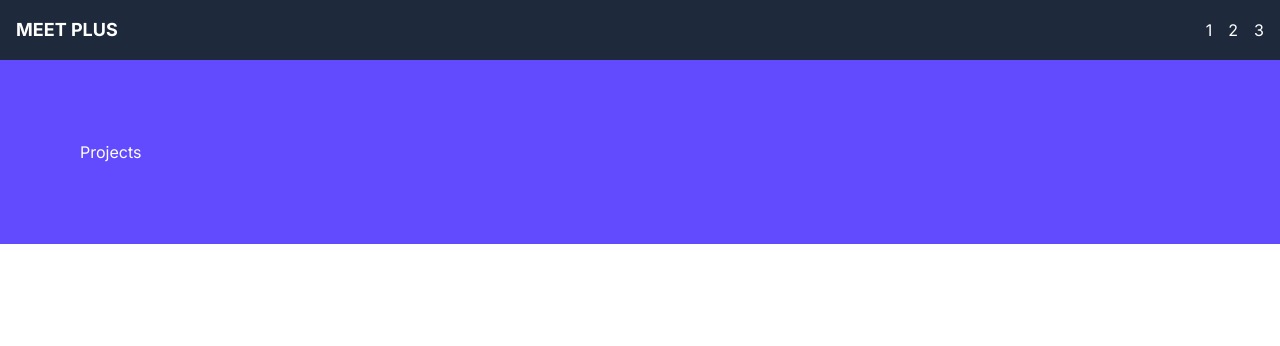
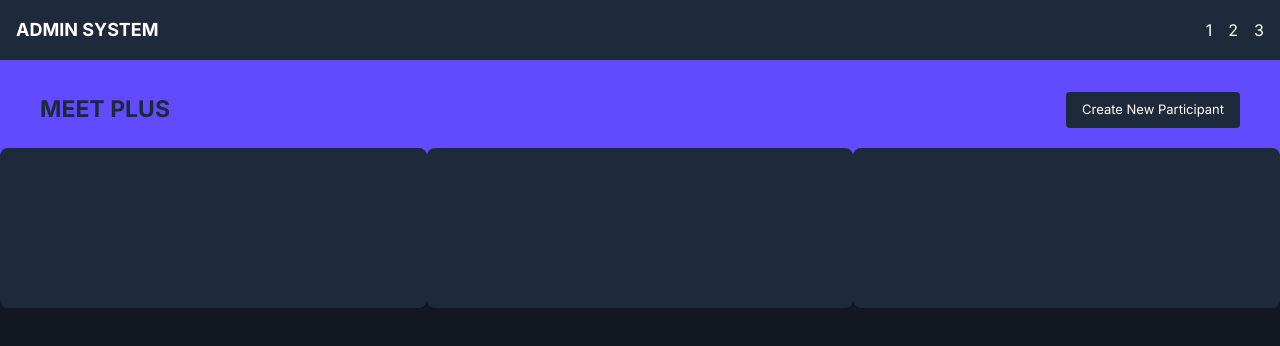
Before and after one commit to 3-RACEHORSE/FE_Admin, a Next.js app: page / in a window 1280 px wide. Shown: the top 346 px of the page. Built offline with nearby package versions, Linux system fonts and the light colour scheme.

Commit message:
feat: 페러렐을 위한, 버튼 레이아웃 구현 (#1)

```diff
--- a/src/app/globals.css
+++ b/src/app/globals.css
@@ -17,6 +17,7 @@
 }
 
 body {
+  background-color: #121822;
   margin: 0;
 }
 
--- a/src/components/layout/Header.tsx
+++ b/src/components/layout/Header.tsx
@@ -2,7 +2,7 @@ export default function Header() {
   return (
     <header className="bg-[#1e293B] text-white">
       <div className="container mx-auto flex justify-between items-center p-4">
-        <div className="text-lg font-bold">MEET PLUS</div>
+        <div className="text-lg font-bold">ADMIN SYSTEM</div>
         <nav className="flex space-x-4">
           <div className="hover:underline">1</div>
           <div className="hover:underline">2</div>
--- a/src/components/layout/TopNav.tsx
+++ b/src/components/layout/TopNav.tsx
@@ -1,8 +1,27 @@
 export default function TopNav() {
   return (
-    <nav className="bg-[#624BFF] text-white">
-      <div className="container mx-auto flex justify-between items-center p-20">
-        Projects
+    <nav className="bg-[#624BFF] text-white relative">
+      <div className="max-w-screen-lg mx-auto flex justify-between items-end pt-6 pb-36 px-20"></div>
+
+      <div className="absolute top-0 left-0 mt-8 ml-10 text-[23px] font-bold text-[#1e2938]">
+        MEET PLUS
+      </div>
+      <button className="absolute top-0 right-0 mt-8 mr-10 bg-[#1e293B] px-4 py-2 text-[13px] rounded">
+        Create New Participant
+      </button>
+      <div className="absolute -bottom-20 left-0 w-full flex justify-evenly">
+        <div
+          className="h-40 rounded-lg bg-[#1e293B]"
+          style={{ width: "450px" }}
+        ></div>
+        <div
+          className="h-40 rounded-lg bg-[#1e293B]"
+          style={{ width: "450px" }}
+        ></div>
+        <div
+          className="h-40 rounded-lg bg-[#1e293B]"
+          style={{ width: "450px" }}
+        ></div>
       </div>
     </nav>
   );
```
